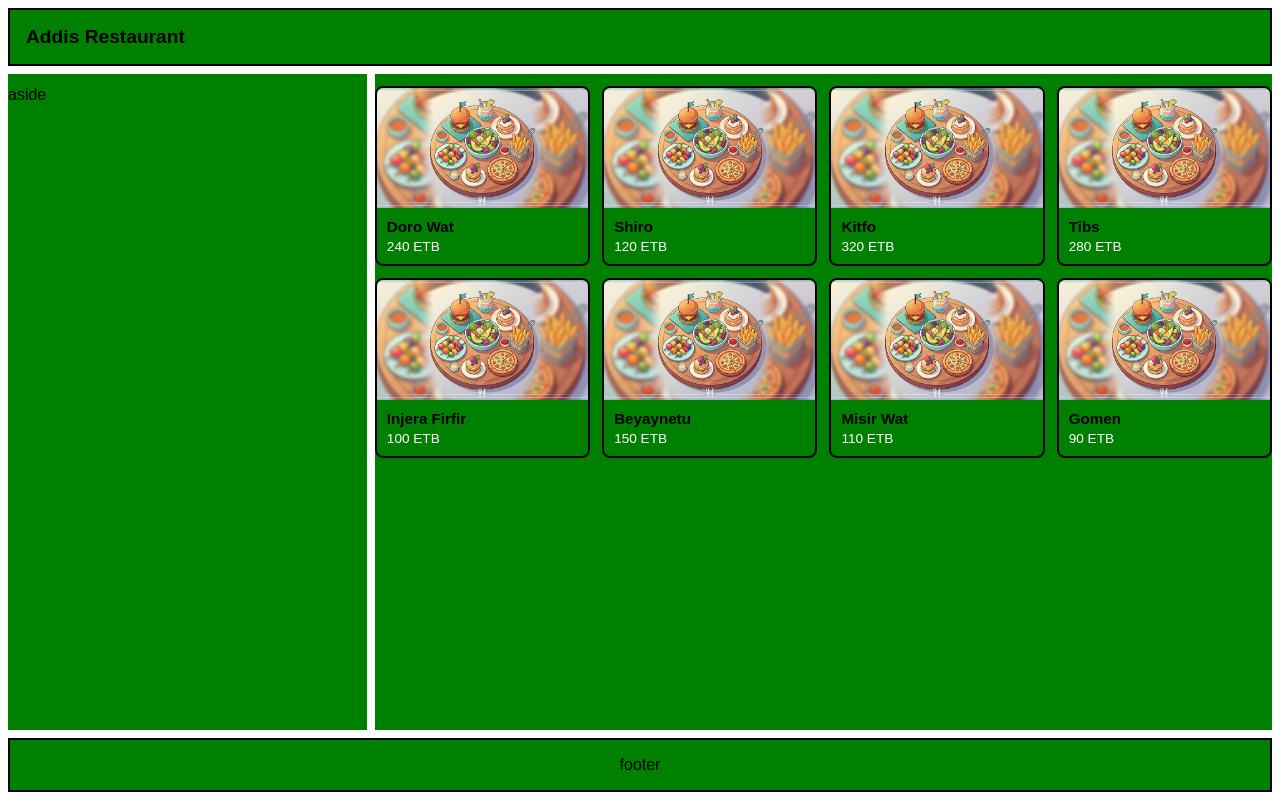
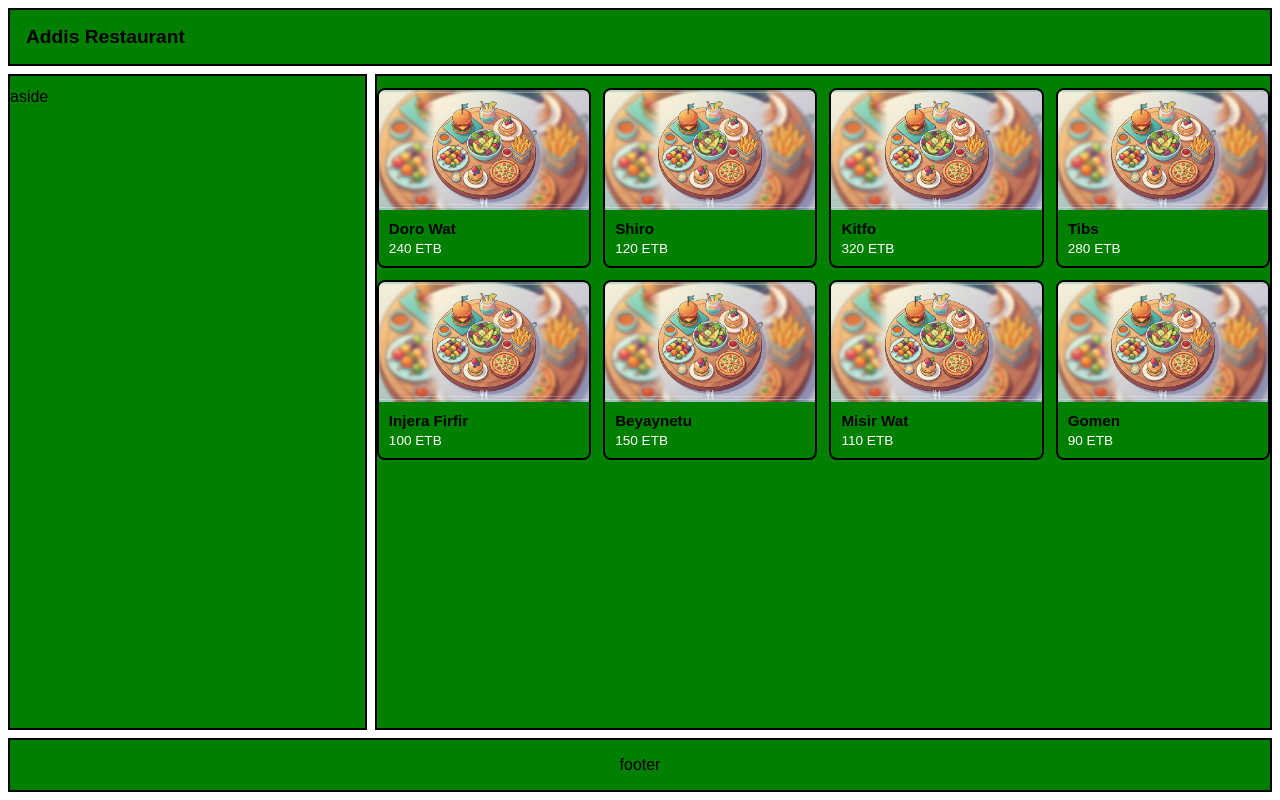
Before and after one commit to Mebtee/codeops-portfolio, a React (Vite) app in the folder MODULE-03/day01/: page / in a window 1280 px wide. Built offline with nearby package versions, Linux system fonts and the light colour scheme.

Commit message:
add black borders to main and aside

```diff
--- a/MODULE-03/day01/src/App.css
+++ b/MODULE-03/day01/src/App.css
@@ -32,6 +32,7 @@ body,
   grid-area: main;
   overflow-y: auto;
   background-color: green;
+  border: 2px solid black;
 }
 
 @media (max-width: 768px) {
--- a/MODULE-03/day01/src/components/main/Sidebar/Sidebar.css
+++ b/MODULE-03/day01/src/components/main/Sidebar/Sidebar.css
@@ -2,6 +2,7 @@
   grid-area: aside;
   overflow-y: auto;
   background-color: green;
+  border: 2px solid black;
 }
 
 .sidebar-item {
```
